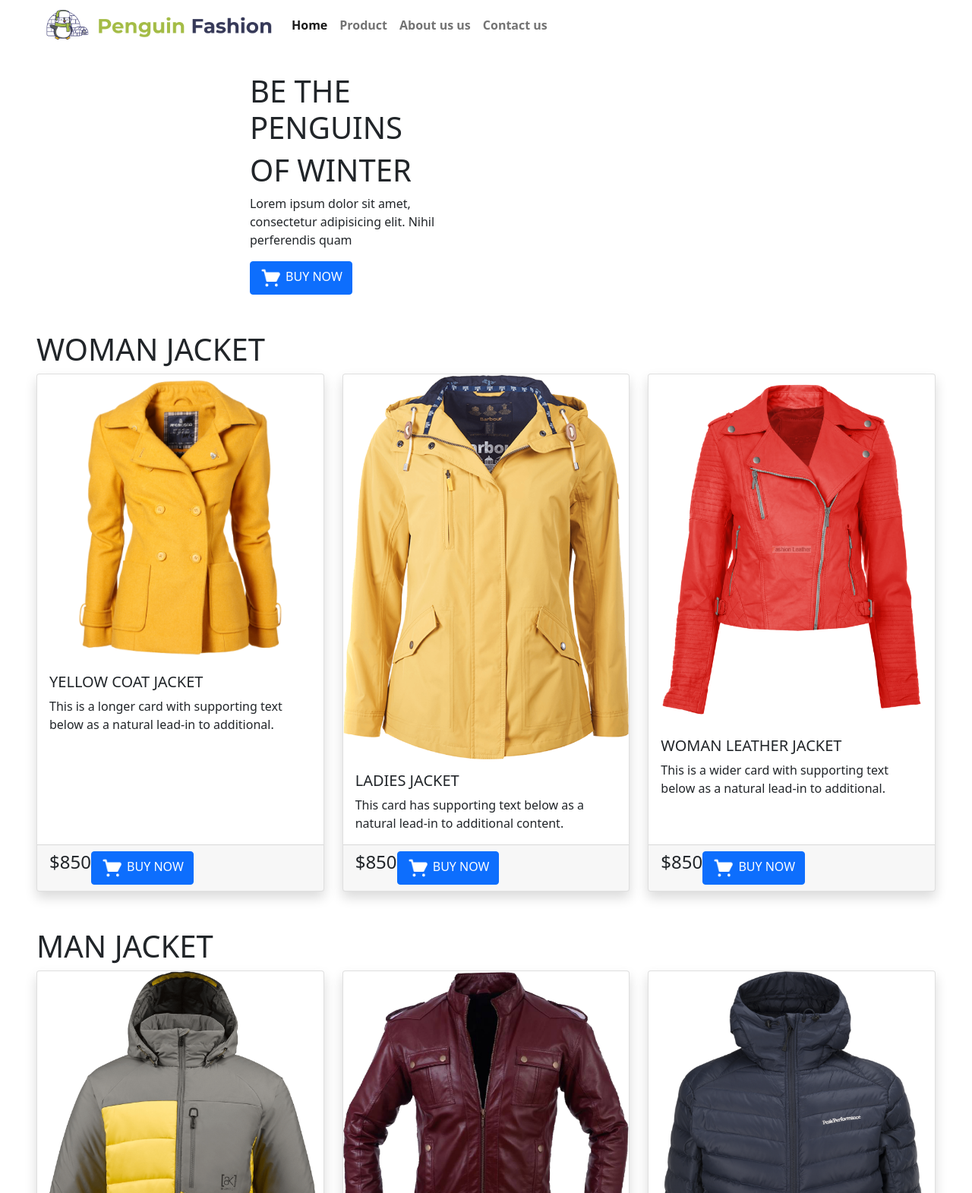
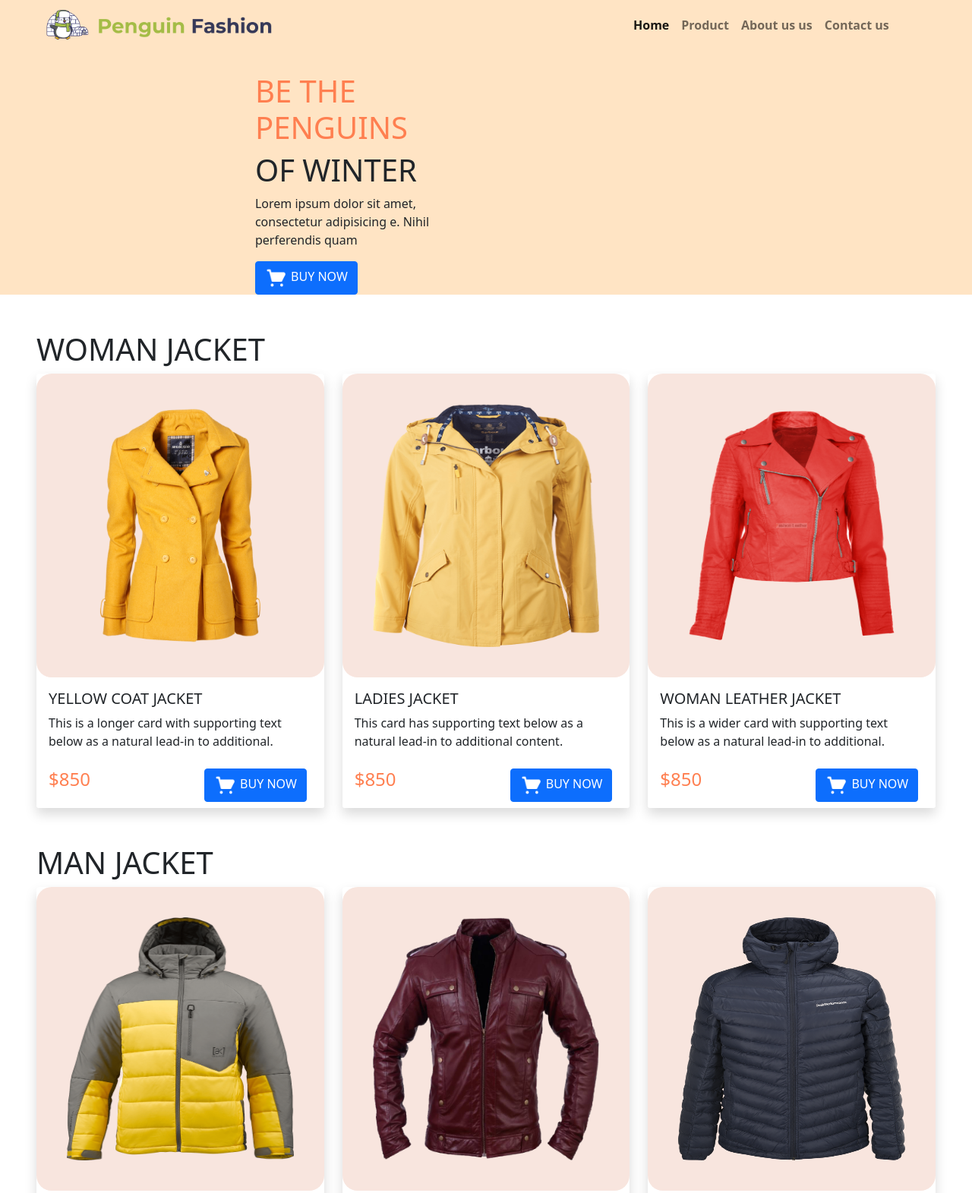
Before and after one commit to sattarmondol/assign2-web, a plain HTML site: page index.html in a window 1280 px wide. Shown: the top 1571 px of the page at 76% size. Drawn offline with Linux system fonts and the light colour scheme.

Commit message:
some change

```diff
--- a/css/style.css
+++ b/css/style.css
@@ -0,0 +1,39 @@
+.nav-position{
+    transform: translate(450px,0px);
+}
+.top-banner,.nav-background{
+    background-color: bisque;
+
+}
+.top-text-highlight,h4{
+    color: coral;
+}
+.button-margin{
+    margin-left: 150px;
+}
+.card-img-woman{
+    height: 400px;
+    padding: 40px;
+    border-radius: 20px;
+    background-color: rgb(248, 229, 222);
+}
+.woman-card,.woman-card-footer{
+    border: 0;
+    background-color: white;
+}
+.information-area{
+
+    box-shadow:10px 10px rgb(245, 241, 241);
+}
+/* position: absolute;
+width: 357px;
+height: 52px;
+left: 135px;
+top: 348px;
+
+font-family: Roboto;
+font-style: normal;
+font-weight: normal;
+font-size: 16px;
+line-height: 26px;
+color: #3E3E3E; */
--- a/index.html
+++ b/index.html
@@ -41,7 +41,7 @@
                   <h1>OF WINTER</h1>
                   <p>
                     Lorem ipsum dolor sit amet, consectetur
-                    adipisicing elit. Nihil perferendis quam
+                    adipisicing e. Nihil perferendis quam
 
                   </p>
                   <button class="btn btn-primary"> <img src="images/Logo, Icon/button-icon.png" style="width: 30px;" alt=""> BUY NOW</button>
```
